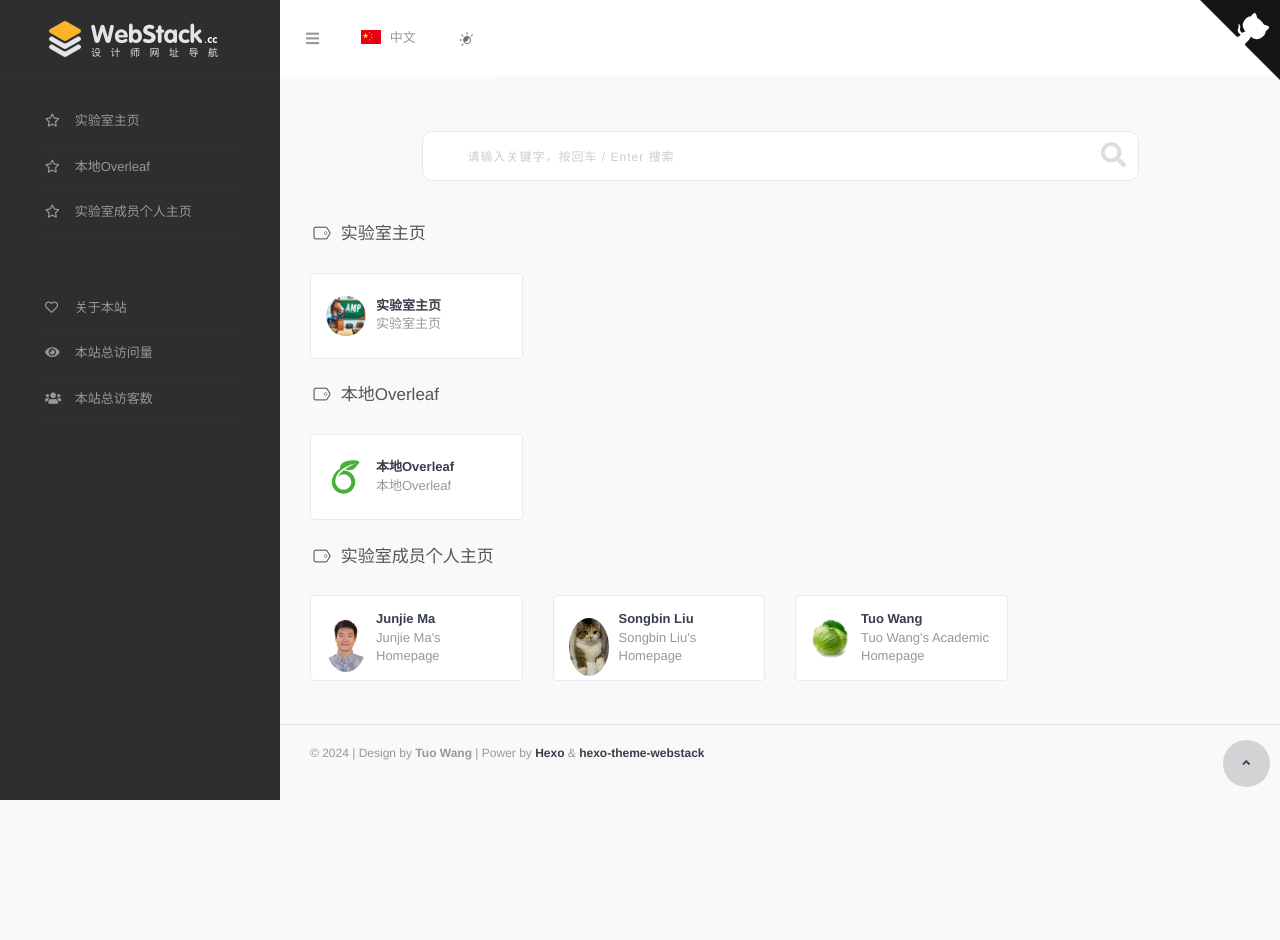
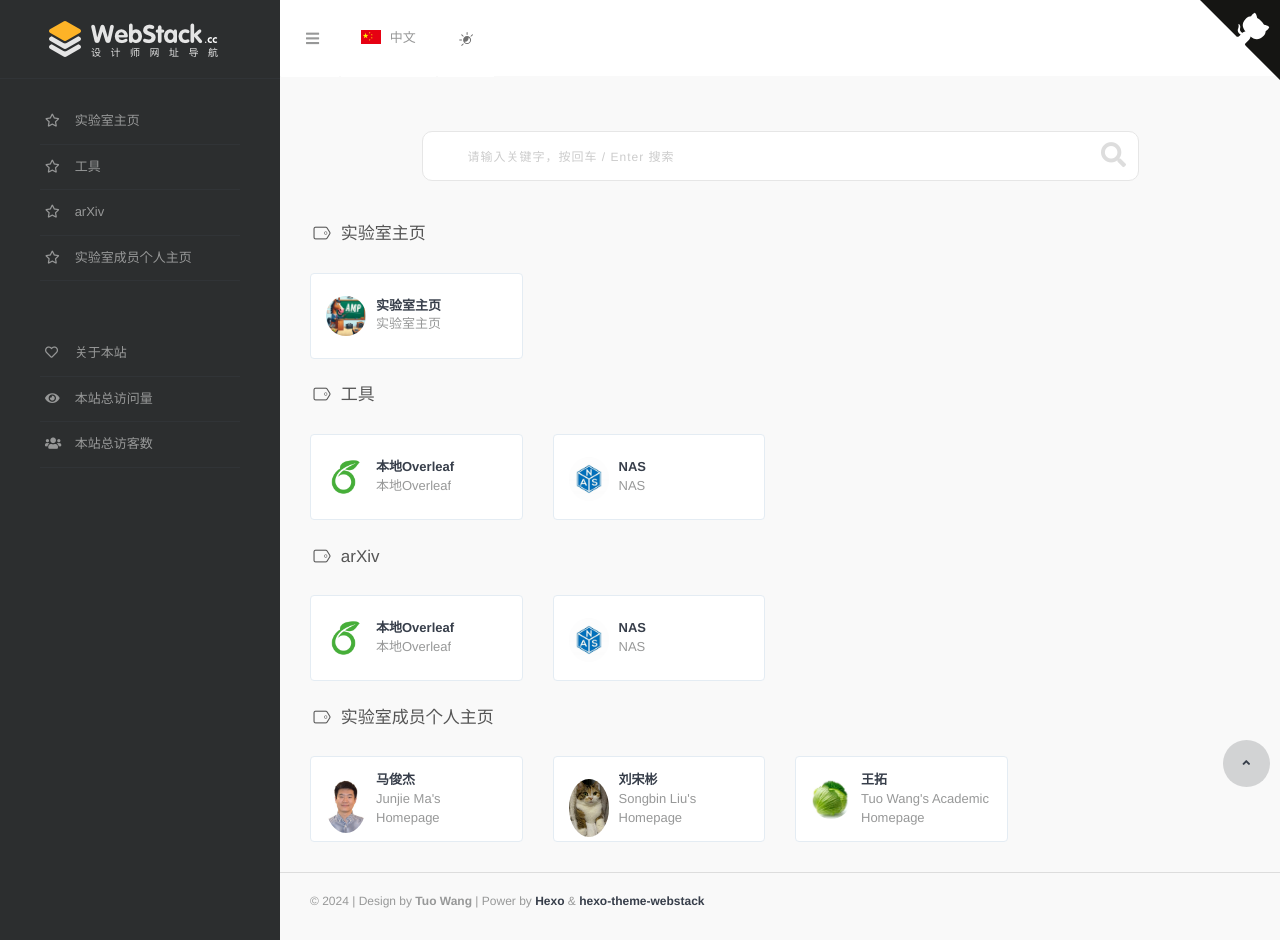
Before and after one commit to junjiemalab/junjiemalab.github.io, a plain HTML site: page index.html in a window 1280 px wide. Before the commit the page ends 800 px from the top, so only its background shows below. Drawn offline with nearby package versions, Linux system fonts and the light colour scheme; some packages are replaced by stand-ins of ours; a script that the page names is missing.

Commit message:
Site updated: 2024-06-18 21:34:02

```diff
--- a/index.html
+++ b/index.html
@@ -104,10 +104,20 @@
 
       <li class="">
 
-          <a href="#本地Overleaf" class="smooth">
+          <a href="#工具" class="smooth">
 
             <i class="far fa-star"></i>
-            <span class="title">本地Overleaf</span>
+            <span class="title">工具</span>
+          </a>
+
+      </li>
+
+      <li class="">
+
+          <a href="#arXiv" class="smooth">
+
+            <i class="far fa-star"></i>
+            <span class="title">arXiv</span>
           </a>
 
       </li>
@@ -247,7 +257,7 @@
 
 
 
-    <h4 class="text-gray"><i class="linecons-tag" style="margin-right: 7px;" id="本地Overleaf"></i>本地Overleaf</h4>
+    <h4 class="text-gray"><i class="linecons-tag" style="margin-right: 7px;" id="工具"></i>工具</h4>
 <div class="row">
 
   <div class="col-sm-3">
@@ -261,6 +271,67 @@
             <strong>本地Overleaf</strong>
           </a>
           <p class="overflowClip_2">本地Overleaf</p>
+        </div>
+      </div>
+    </div>
+  </div>
+
+  <div class="col-sm-3">
+    <div class="xe-widget xe-conversations box2 label-info" onclick="window.open('https://junjiema318.cn5.quickconnect.cn/', '_blank')" data-toggle="tooltip" data-placement="bottom" title="" data-original-title="https://junjiema318.cn5.quickconnect.cn/">
+      <div class="xe-comment-entry">
+        <a class="xe-user-img">
+          <img data-src="/images/logos/nas.jpg" class="lozad img-circle" width="40">
+        </a>
+        <div class="xe-comment">
+          <a href="#" class="xe-user-name overflowClip_1">
+            <strong>NAS</strong>
+          </a>
+          <p class="overflowClip_2">NAS</p>
+        </div>
+      </div>
+    </div>
+  </div>
+
+</div>
+<br />
+
+
+
+
+
+
+
+
+    <h4 class="text-gray"><i class="linecons-tag" style="margin-right: 7px;" id="arXiv"></i>arXiv</h4>
+<div class="row">
+
+  <div class="col-sm-3">
+    <div class="xe-widget xe-conversations box2 label-info" onclick="window.open('http://101.42.4.3:9400/', '_blank')" data-toggle="tooltip" data-placement="bottom" title="" data-original-title="http://101.42.4.3:9400/">
+      <div class="xe-comment-entry">
+        <a class="xe-user-img">
+          <img data-src="/images/logos/overleaf.png" class="lozad img-circle" width="40">
+        </a>
+        <div class="xe-comment">
+          <a href="#" class="xe-user-name overflowClip_1">
+            <strong>本地Overleaf</strong>
+          </a>
+          <p class="overflowClip_2">本地Overleaf</p>
+        </div>
+      </div>
+    </div>
+  </div>
+
+  <div class="col-sm-3">
+    <div class="xe-widget xe-conversations box2 label-info" onclick="window.open('https://junjiema318.cn5.quickconnect.cn/', '_blank')" data-toggle="tooltip" data-placement="bottom" title="" data-original-title="https://junjiema318.cn5.quickconnect.cn/">
+      <div class="xe-comment-entry">
+        <a class="xe-user-img">
+          <img data-src="/images/logos/nas.jpg" class="lozad img-circle" width="40">
+        </a>
+        <div class="xe-comment">
+          <a href="#" class="xe-user-name overflowClip_1">
+            <strong>NAS</strong>
+          </a>
+          <p class="overflowClip_2">NAS</p>
         </div>
       </div>
     </div>
@@ -287,7 +358,7 @@
         </a>
         <div class="xe-comment">
           <a href="#" class="xe-user-name overflowClip_1">
-            <strong>Junjie Ma</strong>
+            <strong>马俊杰</strong>
           </a>
           <p class="overflowClip_2">Junjie Ma&#39;s Homepage</p>
         </div>
@@ -303,7 +374,7 @@
         </a>
         <div class="xe-comment">
           <a href="#" class="xe-user-name overflowClip_1">
-            <strong>Songbin Liu</strong>
+            <strong>刘宋彬</strong>
           </a>
           <p class="overflowClip_2">Songbin Liu&#39;s Homepage</p>
         </div>
@@ -319,7 +390,7 @@
         </a>
         <div class="xe-comment">
           <a href="#" class="xe-user-name overflowClip_1">
-            <strong>Tuo Wang</strong>
+            <strong>王拓</strong>
           </a>
           <p class="overflowClip_2">Tuo Wang&#39;s Academic Homepage</p>
         </div>
```
Also changed, not shown: archives/2024/06/index.html (+12 -2 lines), archives/2024/index.html (+12 -2 lines), archives/index.html (+12 -2 lines), images/logos/arxiv.jpg (added), images/logos/nas.jpg (added).
